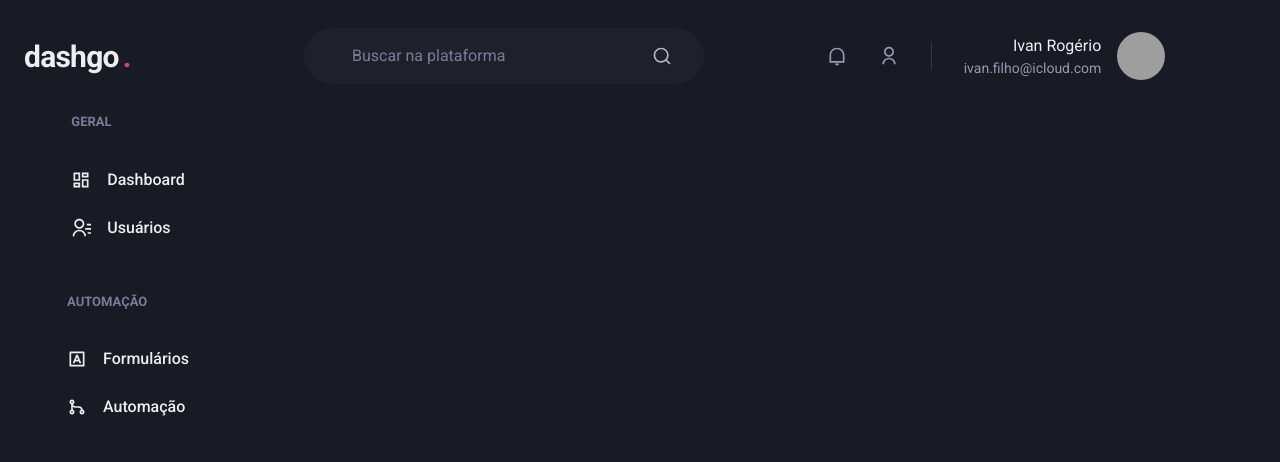
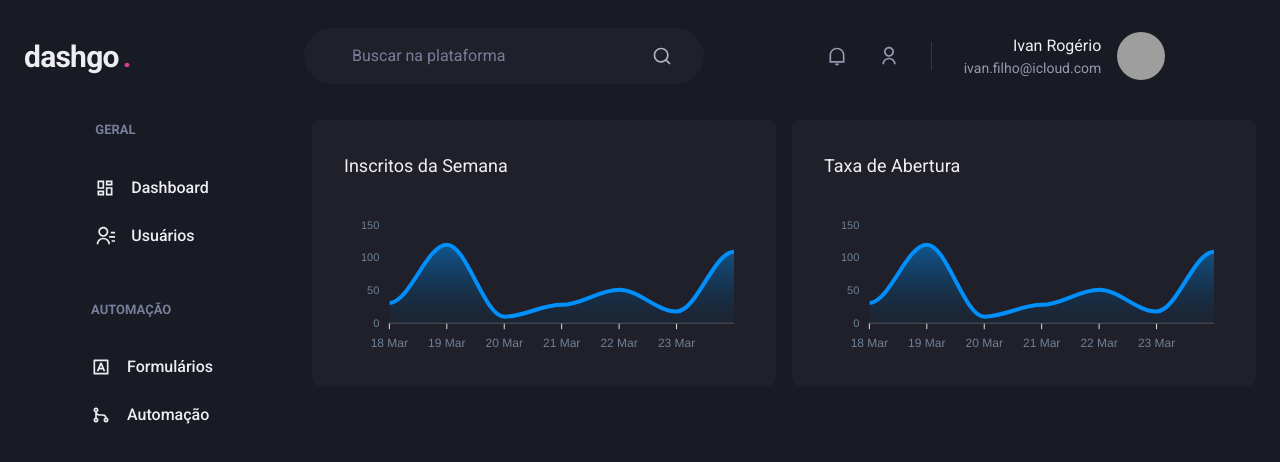
Before and after one commit to ivanrogeriio/dashgo, a Next.js app: page /dashboard in a window 1280 px wide. Shown: the top 462 px of the page. Built offline with nearby package versions, Linux system fonts and the light colour scheme; grey boxes are pictures that could not be loaded.

Commit message:
ApexCharts instalado e página da dash finalizada

```diff
--- a/package.json
+++ b/package.json
@@ -12,9 +12,11 @@
     "@chakra-ui/react": "^2.3.6",
     "@emotion/react": "^11.10.4",
     "@emotion/styled": "^11.10.4",
+    "apexcharts": "^3.36.3",
     "framer-motion": "^7.6.1",
     "next": "12.3.1",
     "react": "18.2.0",
+    "react-apexcharts": "^1.4.0",
     "react-dom": "18.2.0",
     "react-icons": "^4.6.0"
   },
--- a/src/pages/dashboard.tsx
+++ b/src/pages/dashboard.tsx
@@ -1,5 +1,64 @@
+import { Box, Flex, SimpleGrid, Text, theme } from '@chakra-ui/react';
+import dynamic from 'next/dynamic';
+
 import Header from '../components/Header/Header';
 import Sidebar from '../components/Sidebar/Sidebar';
+
+const Chart = dynamic(() => import('react-apexcharts'), {
+	ssr: false,
+});
+
+const options: ApexCharts.ApexOptions = {
+	chart: {
+		toolbar: {
+			show: false,
+		},
+		zoom: {
+			enabled: false,
+		},
+		foreColor: theme.colors.gray[500],
+	},
+	grid: {
+		show: false,
+	},
+	dataLabels: {
+		enabled: false,
+	},
+	tooltip: {
+		enabled: false,
+	},
+	xaxis: {
+		type: 'datetime',
+		axisBorder: {
+			color: theme.colors.gray[600],
+		},
+		categories: [
+			'2021-03-18T00:00:00.000z',
+			'2021-03-19T00:00:00.000z',
+			'2021-03-20T00:00:00.000z',
+			'2021-03-21T00:00:00.000z',
+			'2021-03-22T00:00:00.000z',
+			'2021-03-23T00:00:00.000z',
+			'2021-03-24T00:00:00.000z',
+		],
+	},
+	fill: {
+		opacity: 0.3,
+		type: 'gradient',
+		gradient: {
+			shade: 'dark',
+			opacityFrom: 0.7,
+			opacityTo: 0.3,
+		},
+	},
+};
+
+const series = [
+	{
+		name: 'series1',
+		data: [31, 120, 10, 28, 51, 18, 109],
+	},
+];
 
 export default function dashboard() {
 	return (
@@ -7,8 +66,31 @@
 			{/* HEADER */}
 			<Header />
 
-			{/* SIDEBAR */}
-			<Sidebar />
+			<Flex w={'100%'} my={'6'} maxW={1480} mx={'auto'} px={'6'}>
+				{/* SIDEBAR */}
+				<Sidebar />
+
+				<SimpleGrid
+					flex={'1'}
+					gap={'4'}
+					minChildWidth={'320px'}
+					alignItems={'flex-start'}
+				>
+					<Box p={'8'} bg={'gray.800'} borderRadius={'8'} pb={'4'}>
+						<Text fontSize={'lg'} mb={'4'}>
+							Inscritos da Semana
+						</Text>
+						<Chart type='area' height={160} options={options} series={series} />
+					</Box>
+
+					<Box p={'8'} bg={'gray.800'} borderRadius={'8'} pb={'4'}>
+						<Text fontSize={'lg'} mb={'4'}>
+							Taxa de Abertura
+						</Text>
+						<Chart type='area' height={160} options={options} series={series} />
+					</Box>
+				</SimpleGrid>
+			</Flex>
 		</>
 	);
 }
```
Also changed, not shown: 1 other file (tests, documents, lock files or other folders).
